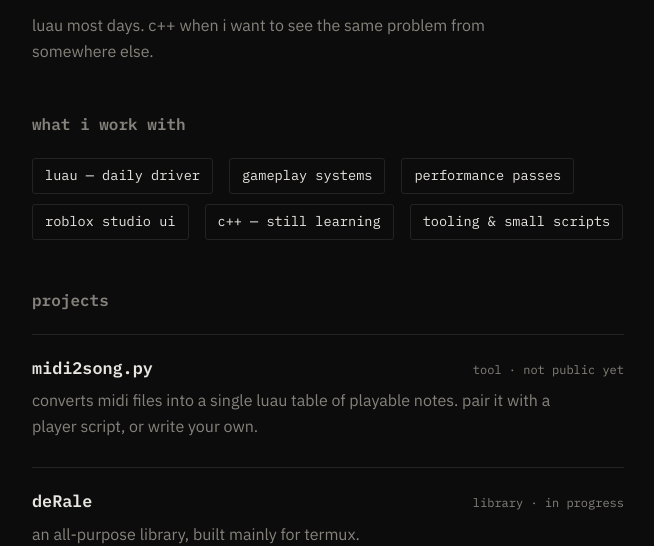
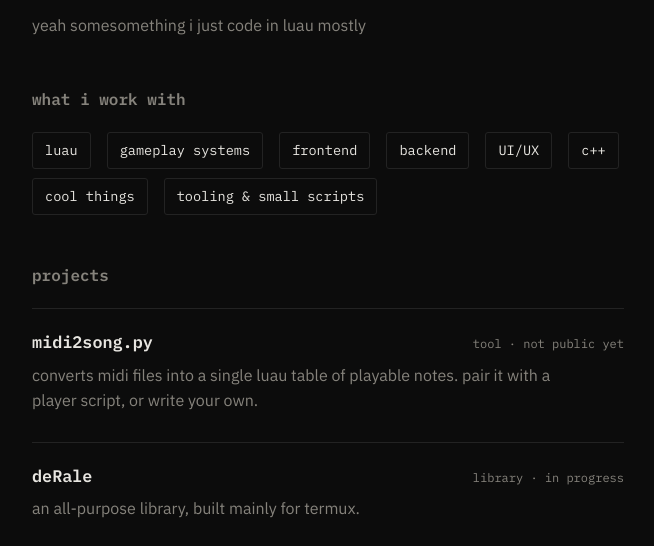
Before and after one commit to Ssuas/mhm., a plain HTML site: page portfolio.html in a window 1280 px wide. Shown: the part 258-804 px from the top of the page, without its empty margins (312-966 px from the left). Drawn offline with Linux system fonts and the light colour scheme.

Commit message:
Update portfolio.html

```diff
--- a/portfolio.html
+++ b/portfolio.html
@@ -5,7 +5,7 @@
 <meta name="viewport" content="width=device-width, initial-scale=1" />
 <meta name="theme-color" content="#0c0c0c" />
 <title>portfolio — Iyorie.reverie</title>
-<meta name="description" content="Projects and work from Iyorie.reverie — Luau, C++, and Roblox." />
+<meta name="description" content="Projects and work from Iyorie.reverie — Luau, C++, and JavaScript." />
 <link rel="preconnect" href="https://fonts.googleapis.com">
 <link rel="preconnect" href="https://fonts.gstatic.com" crossorigin>
 <link href="https://fonts.googleapis.com/css2?family=IBM+Plex+Mono:wght@400;500;600;700&family=IBM+Plex+Sans:wght@400;500;600&display=swap" rel="stylesheet">
@@ -26,17 +26,19 @@
   <section class="page-head">
     <p class="eyebrow">// portfolio</p>
     <h1>things i've built</h1>
-    <p class="lede">luau most days. c++ when i want to see the same problem from somewhere else.</p>
+    <p class="lede">yeah somesomething i just code in luau mostly</p>
   </section>
 
   <section class="block">
     <h2>what i work with</h2>
     <ul class="tags">
-      <li>luau — daily driver</li>
+      <li>luau</li>
       <li>gameplay systems</li>
-      <li>performance passes</li>
-      <li>roblox studio ui</li>
-      <li>c++ — still learning</li>
+      <li>frontend</li>
+      <li>backend</li>
+      <li>UI/UX</li>
+      <li>c++</li>
+      <li>cool things</li>
       <li>tooling &amp; small scripts</li>
     </ul>
   </section>
@@ -74,7 +76,7 @@
           <h3>Egoist.AI</h3>
           <span class="tag">ai · neo soccer league</span>
         </div>
-        <p>plays the game for you, copying your own playstyle.</p>
+        <p>plays the game for you,, an automated REAL ai with feeded tons of data in the backend. Can learn your playstyle the longer you play with it.</p>
       </article>
 
     </div>
```
